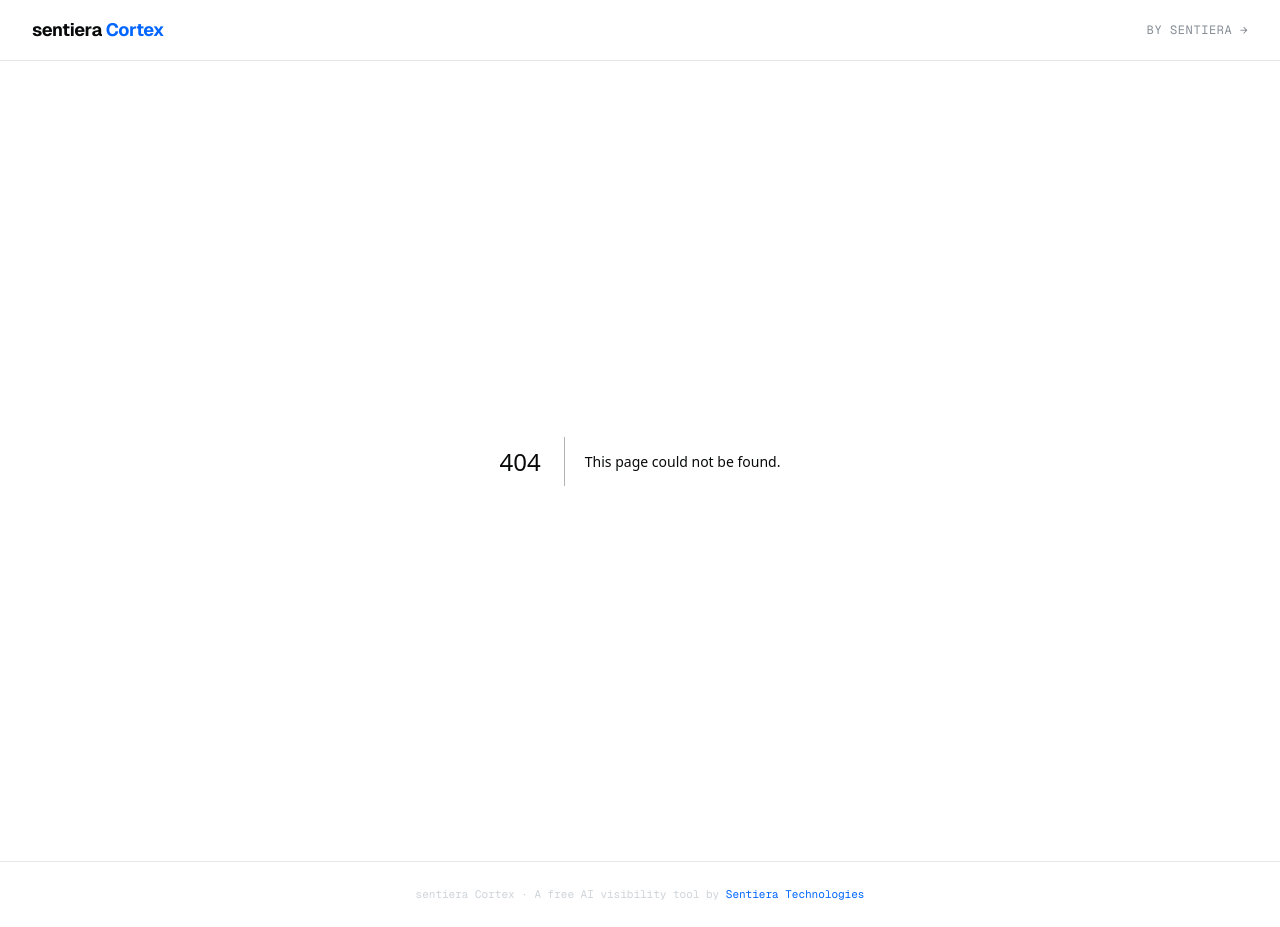
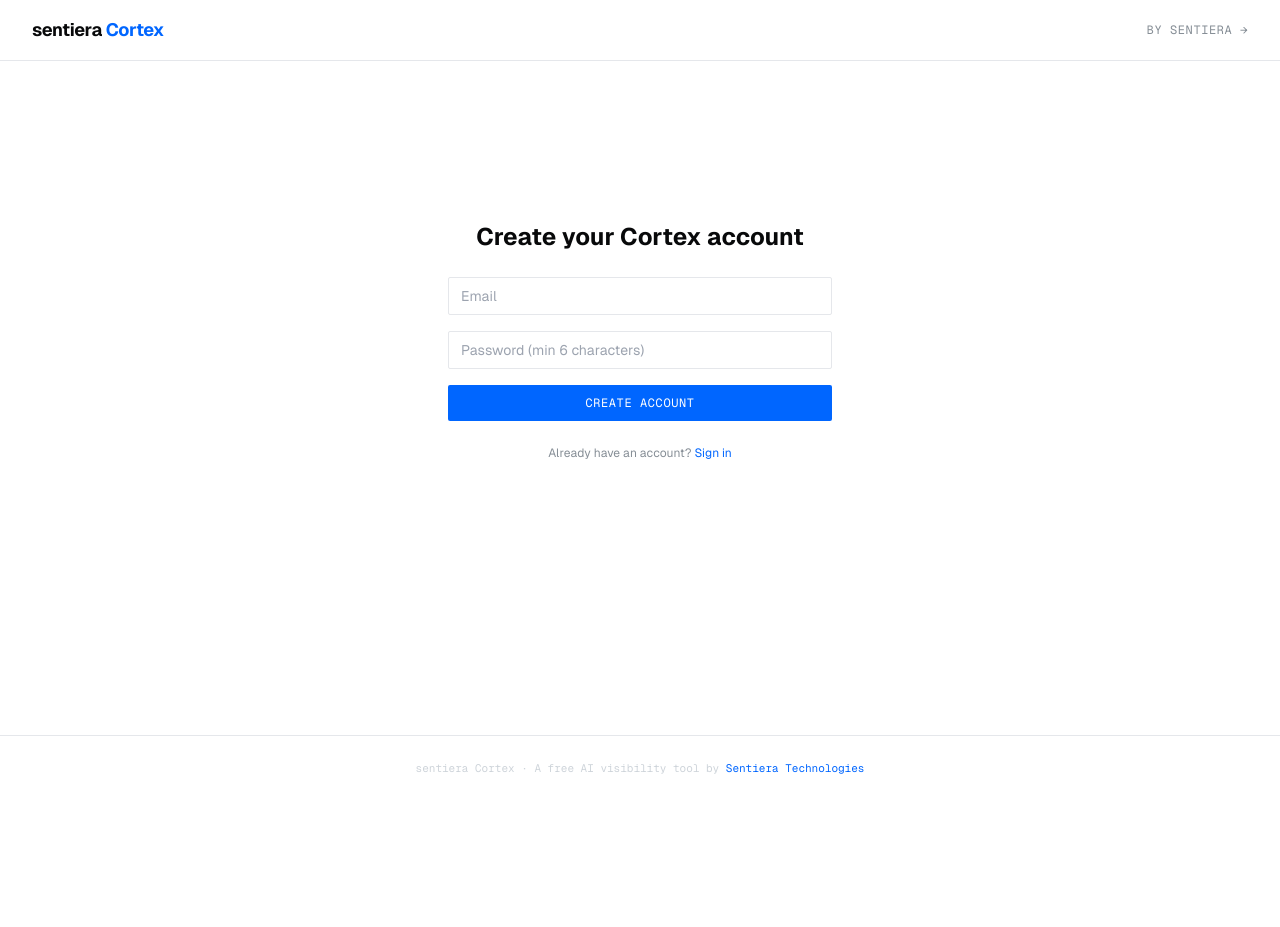
Before and after one commit to Acidtuner/sentiera, a Next.js app: page /register in a window 1280 px wide. Before the commit this address had no page. After the commit the page ends 800 px from the top, so only its background shows below. Built offline with nearby package versions, Linux system fonts and the light colour scheme; no server answers.

Commit message:
Add register page

```diff
--- /dev/null
+++ b/src/app/register/page.tsx
@@ -0,0 +1,80 @@
+"use client";
+
+import { useState } from "react";
+import { useRouter } from "next/navigation";
+import Link from "next/link";
+import { supabaseAuth } from "@/lib/auth";
+
+export default function RegisterPage() {
+  const router = useRouter();
+  const [email, setEmail] = useState("");
+  const [password, setPassword] = useState("");
+  const [error, setError] = useState<string | null>(null);
+  const [loading, setLoading] = useState(false);
+
+  const handleRegister = async (e: React.FormEvent) => {
+    e.preventDefault();
+    setError(null);
+    setLoading(true);
+
+    if (!supabaseAuth) {
+      setError("Auth is not configured.");
+      setLoading(false);
+      return;
+    }
+
+    const { error } = await supabaseAuth.auth.signUp({ email, password });
+
+    if (error) {
+      setError(error.message);
+    } else {
+      // Auto sign-in after register (or redirect to login if email confirmation is on)
+      const { error: signInError } = await supabaseAuth.auth.signInWithPassword({ email, password });
+      if (signInError) {
+        setError("Account created. Please check your email to confirm, then sign in.");
+      } else {
+        router.push("/");
+        router.refresh();
+      }
+    }
+    setLoading(false);
+  };
+
+  return (
+    <div className="min-h-[70vh] flex items-center justify-center px-4">
+      <div className="w-full max-w-sm space-y-6">
+        <h1 className="font-sans text-2xl font-bold text-slate-950 text-center">Create your Cortex account</h1>
+        <form onSubmit={handleRegister} className="space-y-4">
+          <input
+            type="email"
+            required
+            placeholder="Email"
+            value={email}
+            onChange={(e) => setEmail(e.target.value)}
+            className="w-full border border-hairline rounded-sm px-3 py-2 text-sm"
+          />
+          <input
+            type="password"
+            required
+            minLength={6}
+            placeholder="Password (min 6 characters)"
+            value={password}
+            onChange={(e) => setPassword(e.target.value)}
+            className="w-full border border-hairline rounded-sm px-3 py-2 text-sm"
+          />
+          {error && <p className="text-xs text-rose-600">{error}</p>}
+          <button
+            type="submit"
+            disabled={loading}
+            className="w-full bg-tech-blue text-white font-mono text-xs uppercase tracking-wider py-2.5 rounded-sm hover:bg-tech-blue-600 disabled:opacity-60"
+          >
+            {loading ? "Creating account…" : "Create account"}
+          </button>
+        </form>
+        <p className="text-center text-xs text-slate-500">
+          Already have an account? <Link href="/login" className="text-tech-blue hover:underline">Sign in</Link>
+        </p>
+      </div>
+    </div>
+  );
+}
```
